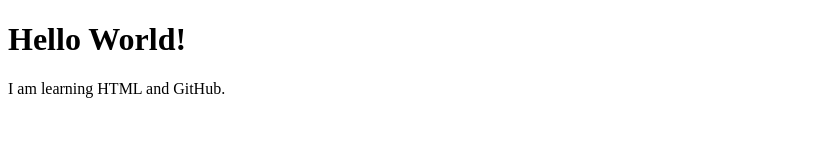
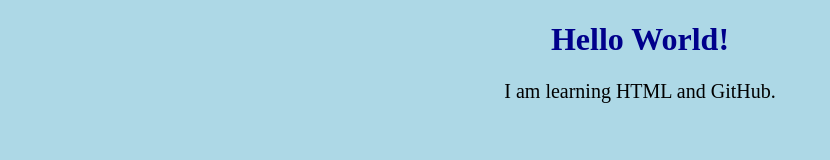
Before and after one commit to mohanad833/my-project, a plain HTML site: page index.html in a window 1280 px wide. Shown: the whole page, without its empty margins (0-830 px from the left). Drawn offline with Linux system fonts and the light colour scheme.

Commit message:
Add CSS styling

```diff
--- a/index.html
+++ b/index.html
@@ -2,6 +2,21 @@
 <html>
 <head>
     <title>My First Website</title>
+    <style>
+        body {
+            background-color: lightblue;
+        }
+
+  h1 {
+    color: darkblue;
+    text-align: center;
+}
+p {
+    text-align: center;
+    font-size: 20px;
+    color: black;
+}
+</style>
 </head>
 <body>
     <h1>Hello World!</h1>
```
